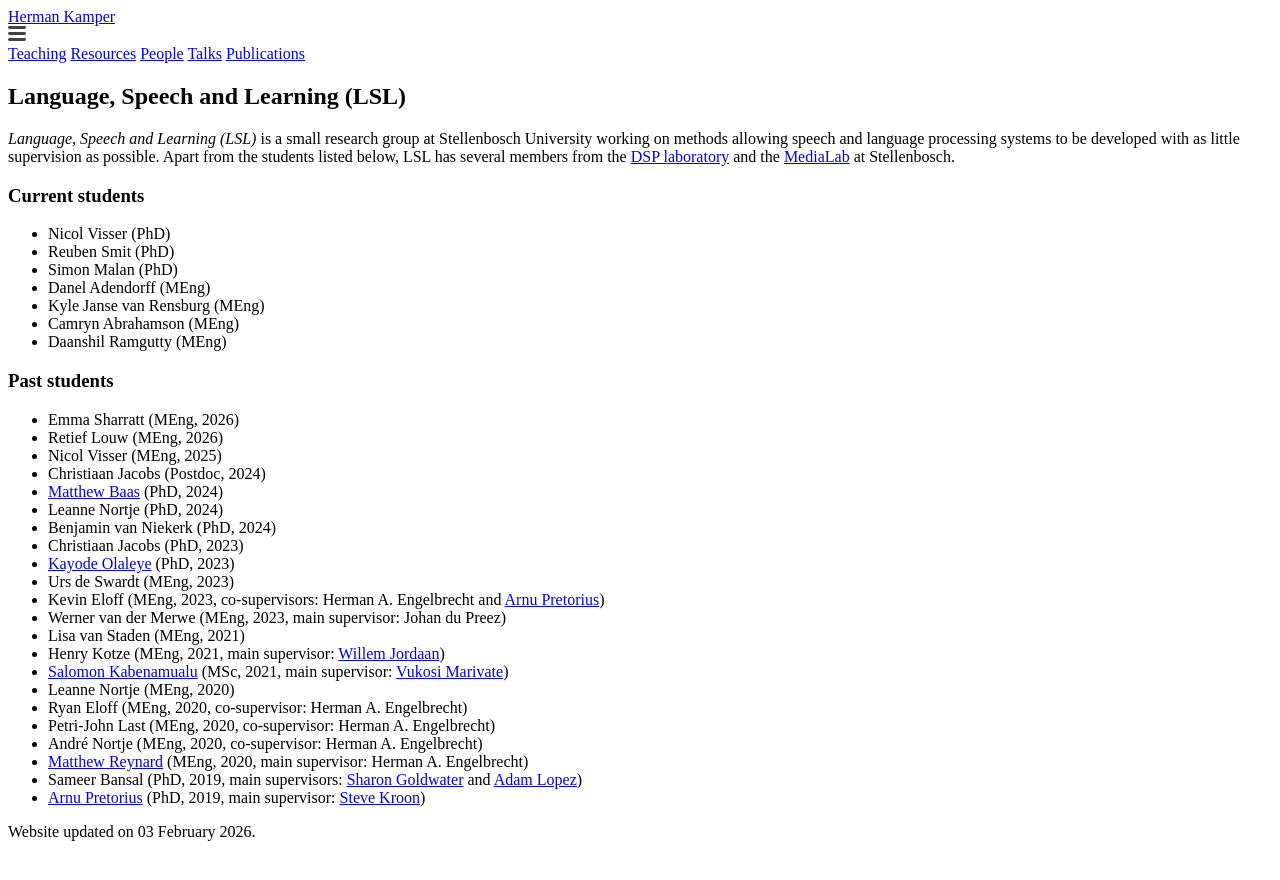
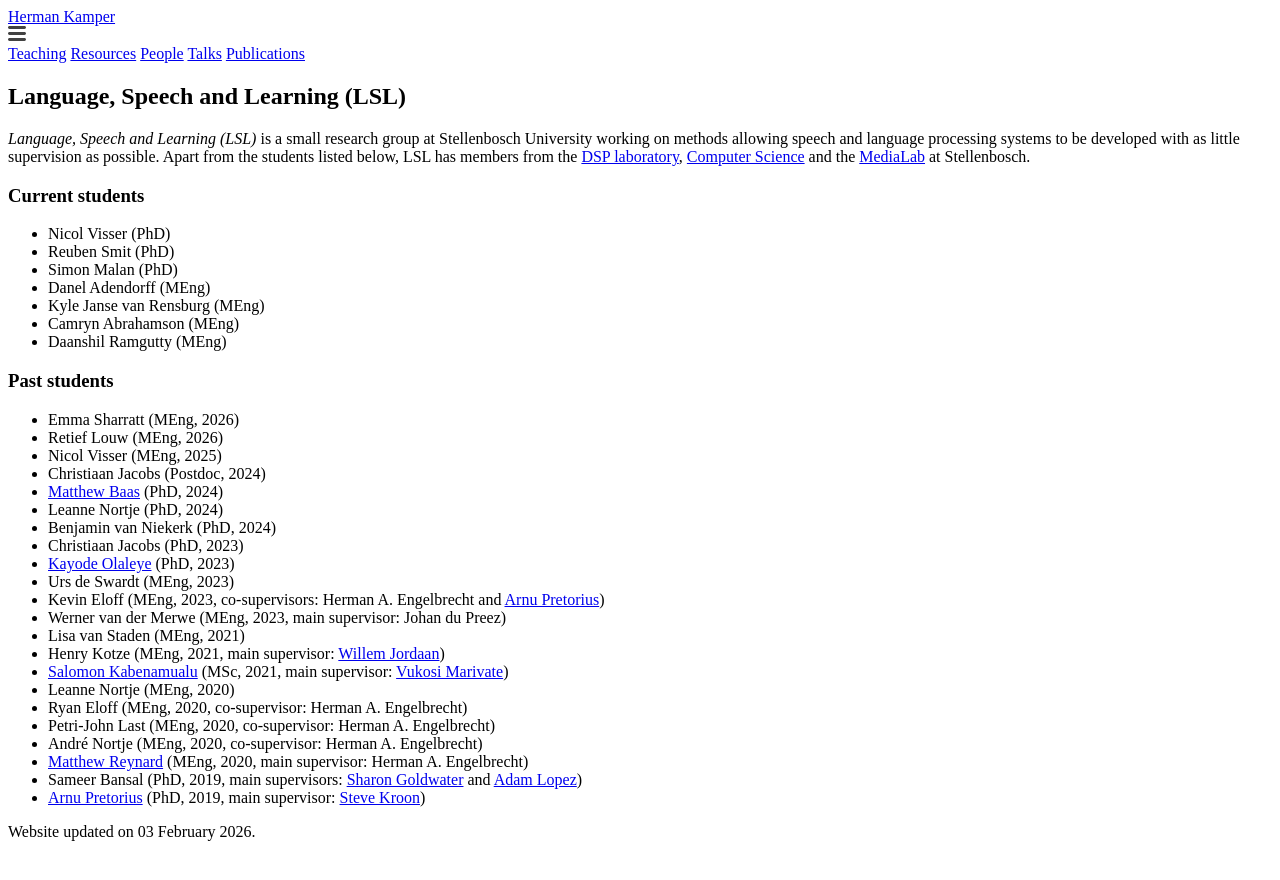
Before and after one commit to kamperh/kamperh.github.io, a Jekyll site: the page built from people.md, in a window 1280 px wide. Shown: the top 880 px of the page. Built offline with Jekyll 4.4.1, drawn with Linux system fonts in a browser that asks for light colours; a style sheet for code colours, icons or effects is not loaded.

Commit message:
Update people.md

```diff
--- a/people.md
+++ b/people.md
@@ -7,7 +7,7 @@ order: 3
 
 # Language, Speech and Learning (LSL)
 
-*Language, Speech and Learning (LSL)* is a small research group at Stellenbosch University working on methods allowing speech and language processing systems to be developed with as little supervision as possible. Apart from the students listed below, LSL has several members from the [DSP laboratory](https://ee.sun.ac.za/signal-processing-machine-learning/) and the [MediaLab](https://ml.sun.ac.za/) at Stellenbosch.
+*Language, Speech and Learning (LSL)* is a small research group at Stellenbosch University working on methods allowing speech and language processing systems to be developed with as little supervision as possible. Apart from the students listed below, LSL has members from the [DSP laboratory](https://ee.sun.ac.za/signal-processing-machine-learning/), [Computer Science](https://cs.sun.ac.za/) and the [MediaLab](https://ml.sun.ac.za/) at Stellenbosch.
 
 
 ### Current students
```
